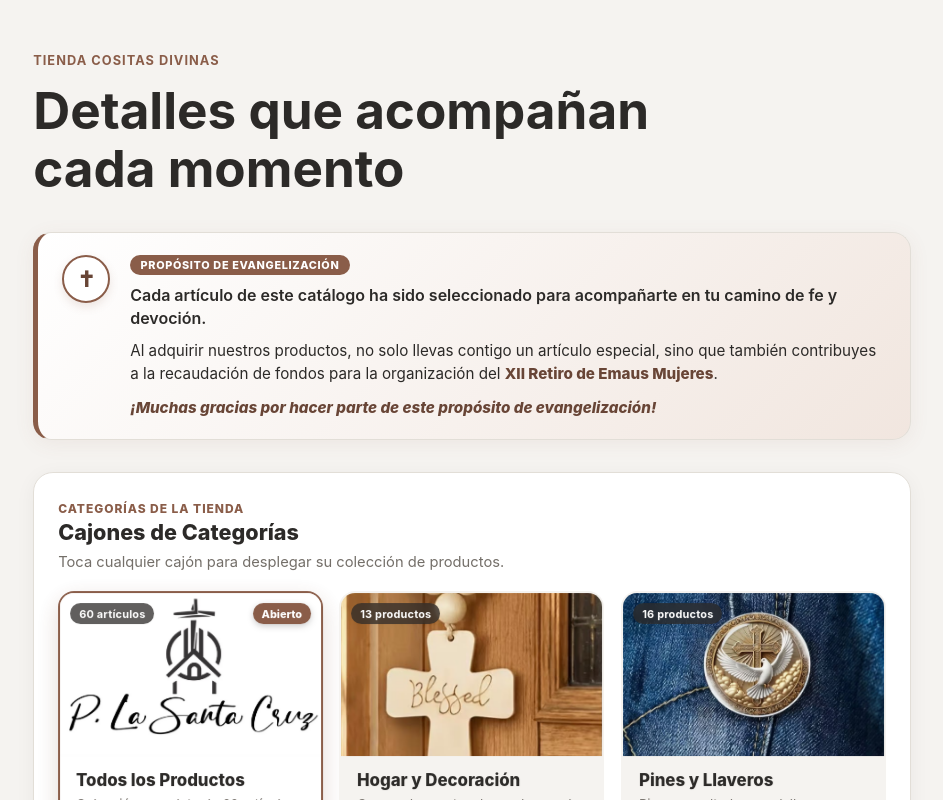
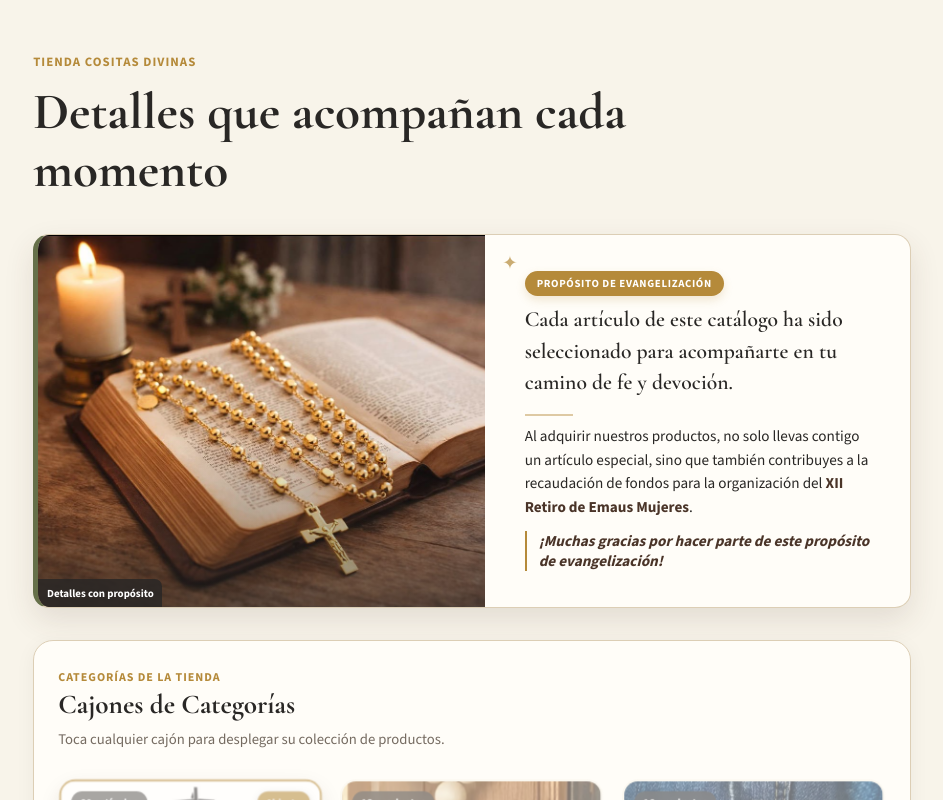
Before and after one commit to dsrueda3691/TiendaCositasDivinas, a Vue app: page / in a window 1280 px wide. Shown: the top 800 px of the page, without its empty margins (318-1261 px from the left). Built offline with nearby package versions, Linux system fonts and the light colour scheme.

Commit message:
Cambio De la Paleta De Colores y Banner

```diff
--- a/src/assets/base.css
+++ b/src/assets/base.css
@@ -1,13 +1,13 @@
 :root {
-  --accent: #59624f;
-  --accent-strong: #424b3c;
-  --canvas: #f4f1eb;
-  --ink: #302f2b;
-  --line: #d9d5ca;
-  --muted: #716f67;
-  --soft-accent: #e6e9e1;
-  --surface: #f5f3ee;
-  font-family: Inter, system-ui, sans-serif;
+  --accent: #b58a3a;
+  --accent-strong: #4a3428;
+  --canvas: #f8f4ea;
+  --ink: #292725;
+  --line: #dcceb5;
+  --muted: #756b61;
+  --soft-accent: #e6eadf;
+  --surface: #fffdf8;
+  font-family: 'Source Sans 3', system-ui, sans-serif;
   color: var(--ink);
   background: var(--canvas);
 }
--- a/src/assets/main.css
+++ b/src/assets/main.css
@@ -1,13 +1,17 @@
+@import url('https://fonts.googleapis.com/css2?family=Cormorant+Garamond:wght@500;600;700&family=Source+Sans+3:wght@400;500;600;700;800&display=swap');
+
 :root {
-  --accent: #8a5d49;
-  --accent-strong: #684536;
-  --canvas: #f5f3f0;
-  --ink: #2c2a28;
-  --line: #e2ded7;
-  --muted: #746f69;
-  --soft-accent: #f1e6df;
-  --surface: #ffffff;
-  font-family: Inter, system-ui, sans-serif;
+  --accent: #b58a3a;
+  --accent-strong: #4a3428;
+  --canvas: #f8f4ea;
+  --ink: #292725;
+  --line: #dcceb5;
+  --muted: #756b61;
+  --soft-accent: #e6eadf;
+  --surface: #fffdf8;
+  --olive: #66704a;
+  --beige: #dcceb5;
+  font-family: 'Source Sans 3', system-ui, sans-serif;
   color: var(--ink);
   background: var(--canvas);
 }
--- a/src/components/catalog/CatalogFilters.vue
+++ b/src/components/catalog/CatalogFilters.vue
@@ -120,7 +120,8 @@ function handleClick(category) {
 }
 
 .category-drawers__title {
-  font-size: 1.35rem;
+  font-family: 'Cormorant Garamond', Georgia, serif;
+  font-size: 1.7rem;
   font-weight: 800;
   line-height: 1.2;
   margin: .2rem 0;
@@ -188,9 +189,9 @@ function handleClick(category) {
 
 /* Estado activo / abierto */
 .category-drawer-card--active {
-  background: #fff;
+  background: var(--surface);
   border-color: var(--accent) !important;
-  box-shadow: 0 8px 24px rgba(138, 93, 73, .22);
+  box-shadow: 0 8px 24px rgba(74, 52, 40, .2);
 }
 
 .category-drawer-card--active .category-drawer-card__footer {
@@ -207,7 +208,7 @@ function handleClick(category) {
 /* ── Image & Badges ─────────────────────────────────── */
 .category-drawer-card__image-container {
   aspect-ratio: 16 / 10;
-  background: #e7e2db;
+  background: var(--beige);
   overflow: hidden;
   position: relative;
   width: 100%;
@@ -258,11 +259,15 @@ function handleClick(category) {
 }
 
 .category-drawer-card__info {
+  background: #eee5d5;
+  border-bottom: 1px solid color-mix(in srgb, var(--accent-strong) 14%, transparent);
+  min-height: 6rem;
   padding: .85rem 1rem .65rem;
 }
 
 .category-drawer-card__name {
   color: var(--ink);
+  font-family: 'Cormorant Garamond', Georgia, serif;
   font-size: 1.05rem;
   font-weight: 800;
   line-height: 1.25;
@@ -353,6 +358,7 @@ function handleClick(category) {
   }
 
   .category-drawer-card__info {
+    min-height: 4.25rem;
     padding: .65rem .65rem .45rem;
   }
 
--- a/src/components/catalog/ProductCard.vue
+++ b/src/components/catalog/ProductCard.vue
@@ -244,7 +244,7 @@ const formatPrice = (price) =>
   background: var(--surface);
   border-radius: 1rem;
   border: 1px solid var(--line);
-  box-shadow: 0 4px 16px rgba(48, 47, 43, .05);
+  box-shadow: 0 5px 18px rgba(74, 52, 40, .08);
   display: flex;
   flex-direction: column;
   height: 100%;
@@ -266,7 +266,7 @@ const formatPrice = (price) =>
 
 @media (hover: hover) {
   .product-card:hover {
-    box-shadow: 0 12px 28px rgba(48, 47, 43, .12);
+    box-shadow: 0 14px 30px rgba(74, 52, 40, .16);
     transform: translateY(-4px);
     border-color: color-mix(in srgb, var(--accent) 40%, transparent);
   }
@@ -309,7 +309,9 @@ const formatPrice = (price) =>
 }
 
 .product-card__content h2 {
-  font-size: 1.05rem;
+  color: var(--accent-strong);
+  font-family: 'Cormorant Garamond', Georgia, serif;
+  font-size: 1.25rem;
   font-weight: 700;
   margin: .4rem 0;
   line-height: 1.3;
@@ -341,7 +343,7 @@ const formatPrice = (price) =>
 }
 
 .product-card__availability {
-  background: var(--soft-accent);
+  background: color-mix(in srgb, var(--olive) 16%, var(--surface));
   border-radius: 999px;
   color: var(--accent-strong);
   font-size: .68rem;
@@ -387,7 +389,7 @@ const formatPrice = (price) =>
   background: var(--accent-strong);
   border: 1px solid var(--accent-strong);
   border-radius: .55rem;
-  box-shadow: 0 5px 12px rgba(138, 93, 73, .2);
+  box-shadow: 0 5px 12px rgba(74, 52, 40, .2);
   color: #fff;
   cursor: pointer;
   display: inline-flex;
@@ -406,7 +408,7 @@ const formatPrice = (price) =>
 .product-card__cart-button:hover,
 .details-panel__cart-button:hover {
   background: var(--accent);
-  box-shadow: 0 7px 16px rgba(138, 93, 73, .28);
+  box-shadow: 0 7px 16px rgba(74, 52, 40, .28);
   transform: translateY(-1px);
 }
 
@@ -511,7 +513,7 @@ const formatPrice = (price) =>
 .details-overlay {
   position: fixed;
   inset: 0;
-  background: rgba(44, 42, 40, .5);
+  background: rgba(41, 39, 37, .58);
   backdrop-filter: blur(6px);
   -webkit-backdrop-filter: blur(6px);
   display: flex;
@@ -522,7 +524,8 @@ const formatPrice = (price) =>
 
 .details-panel {
   background: var(--surface);
-  box-shadow: -10px 0 35px rgba(44, 42, 40, .2);
+  border-left: 1px solid var(--line);
+  box-shadow: -14px 0 40px rgba(74, 52, 40, .2);
   max-width: 28rem;
   overflow-y: auto;
   -webkit-overflow-scrolling: touch;
@@ -558,12 +561,18 @@ const formatPrice = (price) =>
   transition: background-color .2s ease, transform .15s ease;
 }
 
+.details-panel__close:hover {
+  background: var(--soft-accent);
+  color: var(--accent-strong);
+}
+
 .details-panel__close:active {
   transform: scale(.9);
 }
 
 .details-panel__image-wrap {
   border-radius: .85rem;
+  border: 1px solid var(--line);
   overflow: hidden;
   background: var(--canvas);
 }
@@ -584,7 +593,10 @@ const formatPrice = (price) =>
 }
 
 .details-panel__content h2 {
+  color: var(--accent-strong);
+  font-family: 'Cormorant Garamond', Georgia, serif;
   font-size: 1.5rem;
+  font-weight: 700;
   line-height: 1.25;
   margin: .25rem 0;
 }
@@ -619,12 +631,14 @@ const formatPrice = (price) =>
 
 .details-panel__note {
   background: var(--soft-accent);
-  border-left: 3px solid var(--accent);
+  border-left: 3px solid var(--olive);
   border-radius: 0 .5rem .5rem 0;
   font-size: .88rem;
   padding: .75rem;
   color: var(--ink) !important;
 }
+
+.details-panel__facts dt { color: var(--olive); }
 
 /* ── Ultra Smooth Transition (Desktop & Mobile) ─────── */
 .details-sheet-enter-active,
@@ -668,7 +682,8 @@ const formatPrice = (price) =>
 
   .details-panel {
     border-radius: 1.5rem 1.5rem 0 0;
-    box-shadow: 0 -8px 32px rgba(44, 42, 40, .22);
+    border-left: 0;
+    box-shadow: 0 -10px 34px rgba(74, 52, 40, .24);
     max-height: 90vh;
     max-width: 100%;
     width: 100%;
--- a/src/views/CatalogView.vue
+++ b/src/views/CatalogView.vue
@@ -9,8 +9,13 @@
 
     <section id="proposito" class="mission-banner" aria-label="Propósito de evangelización">
       <div class="mission-banner__inner">
-        <div class="mission-banner__icon-col">
-          <div class="mission-banner__badge-icon" aria-hidden="true">✝</div>
+        <div class="mission-banner__image-wrap">
+          <img
+            :src="missionImage"
+            alt="Biblia y rosario en un ambiente de oración"
+            class="mission-banner__image"
+          />
+          <span class="mission-banner__image-caption">Detalles con propósito</span>
         </div>
         <div class="mission-banner__content">
           <span class="mission-banner__tag">Propósito de Evangelización</span>
@@ -159,6 +164,7 @@ import CatalogFilters from '../components/catalog/CatalogFilters.vue'
 import ProductGrid from '../components/catalog/ProductGrid.vue'
 import { categories } from '../data/categories'
 import { products } from '../data/products'
+import missionImage from '../assets/banner.jpeg'
 
 const emit = defineEmits(['add-to-cart', 'set-cart-quantity'])
 
@@ -304,6 +310,7 @@ onBeforeUnmount(() => {
 }
 
 .catalog-view h1 {
+  font-family: 'Cormorant Garamond', Georgia, serif;
   font-size: clamp(1.6rem, 5vw, 3.2rem);
   line-height: 1.15;
   margin: .3rem 0 .6rem;
@@ -319,20 +326,57 @@ onBeforeUnmount(() => {
 /* ── Mission Banner (Propósito Emaús Mujeres) ────────── */
 .mission-banner {
   animation: intro-enter .5s cubic-bezier(0.16, 1, 0.3, 1) .08s both;
-  background: linear-gradient(135deg, #ffffff 0%, var(--soft-accent) 100%);
+  background: var(--surface);
   border: 1px solid var(--line);
-  border-left: 5px solid var(--accent);
-  border-radius: 1.15rem;
-  box-shadow: 0 4px 20px rgba(138, 93, 73, .08);
+  border-left: 5px solid var(--olive);
+  border-radius: 1rem;
+  box-shadow: 0 12px 30px rgba(74, 52, 40, .12);
   margin-bottom: 2rem;
   overflow: hidden;
-  padding: 1.35rem 1.5rem;
+  padding: 0;
 }
 
 .mission-banner__inner {
-  display: flex;
-  gap: 1.25rem;
-  align-items: flex-start;
+  display: grid;
+  gap: 0;
+  grid-template-columns: minmax(18rem, 1.05fr) minmax(0, 1fr);
+  align-items: stretch;
+}
+
+.mission-banner__image-wrap {
+  min-height: 21rem;
+  overflow: hidden;
+  position: relative;
+}
+
+.mission-banner__image-wrap::after {
+  background: linear-gradient(180deg, transparent 55%, rgba(41, 39, 37, .55) 100%);
+  content: '';
+  inset: 0;
+  pointer-events: none;
+  position: absolute;
+}
+
+.mission-banner__image {
+  border-radius: 0;
+  display: block;
+  height: 100%;
+  min-height: 21rem;
+  object-fit: cover;
+  width: 100%;
+}
+
+.mission-banner__image-caption {
+  background: rgba(41, 39, 37, .84);
+  border-radius: 0 .45rem 0 .45rem;
+  bottom: 0;
+  color: #fff;
+  font-size: .68rem;
+  font-weight: 700;
+  left: 0;
+  padding: .4rem .55rem;
+  position: absolute;
+  z-index: 1;
 }
 
 .mission-banner__icon-col {
@@ -358,6 +402,21 @@ onBeforeUnmount(() => {
   display: flex;
   flex-direction: column;
   gap: .55rem;
+  justify-content: center;
+  padding: 2.25rem 2.5rem;
+  position: relative;
+}
+
+.mission-banner__content::before {
+  color: var(--accent);
+  content: '✦';
+  font-family: Georgia, serif;
+  font-size: 1.15rem;
+  left: 1.1rem;
+  line-height: 1;
+  opacity: .7;
+  position: absolute;
+  top: 1.15rem;
 }
 
 .mission-banner__tag {
@@ -368,16 +427,30 @@ onBeforeUnmount(() => {
   font-size: .68rem;
   font-weight: 800;
   letter-spacing: .06em;
-  padding: .2rem .65rem;
+  box-shadow: 0 4px 10px rgba(181, 138, 58, .2);
+  padding: .3rem .75rem;
   text-transform: uppercase;
 }
 
 .mission-banner__quote {
+  font-family: 'Cormorant Garamond', Georgia, serif;
   color: var(--ink);
-  font-size: 1rem;
+  font-size: 1.35rem;
   font-weight: 600;
   line-height: 1.45;
   margin: 0;
+  max-width: 34rem;
+  position: relative;
+}
+
+.mission-banner__quote::after {
+  background: var(--accent);
+  content: '';
+  display: block;
+  height: 2px;
+  margin-top: 1rem;
+  opacity: .45;
+  width: 3rem;
 }
 
 .mission-banner__cause {
@@ -385,6 +458,7 @@ onBeforeUnmount(() => {
   font-size: .95rem;
   line-height: 1.55;
   margin: 0;
+  max-width: 38rem;
 }
 
 .mission-banner__cause strong {
@@ -398,6 +472,8 @@ onBeforeUnmount(() => {
   font-weight: 800;
   margin: .2rem 0 0;
   font-style: italic;
+  border-left: 2px solid var(--accent);
+  padding-left: .75rem;
 }
 
 /* ── Deployed Drawer Section ────────────────────────── */
@@ -733,8 +809,20 @@ onBeforeUnmount(() => {
   }
 
   .mission-banner__inner {
+    align-items: stretch;
+    grid-template-columns: 1fr;
     gap: .75rem;
   }
+
+  .mission-banner__image-wrap {
+    flex-basis: auto;
+    min-height: 13.5rem;
+  }
+
+  .mission-banner__image { min-height: 13.5rem; }
+
+  .mission-banner__content { padding: 1.25rem 1rem 1.4rem; }
+  .mission-banner__quote { font-size: 1.15rem; }
 
   .mission-banner__badge-icon {
     height: 2.35rem;
```
Also changed, not shown: src/assets/banner.jpeg (added).
